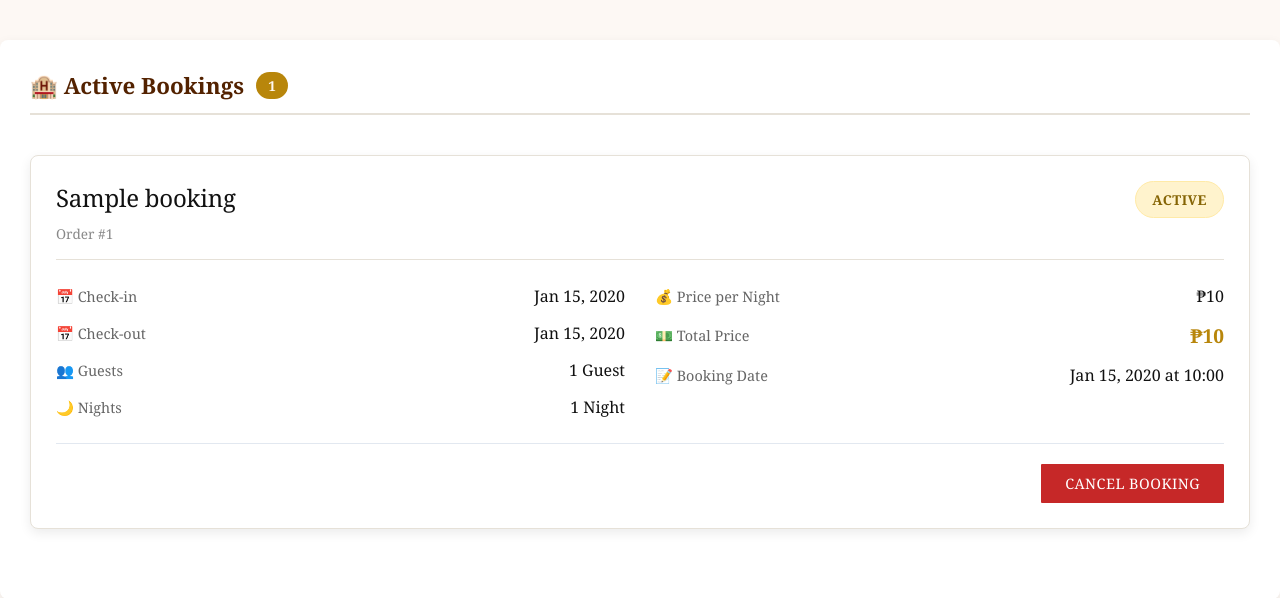
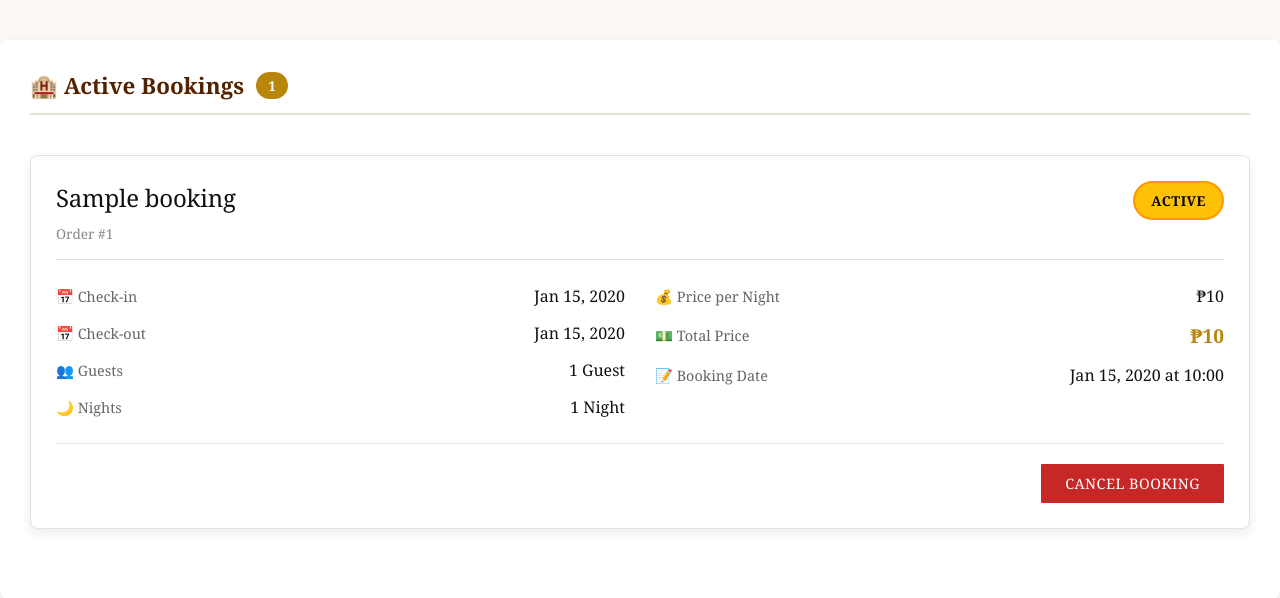
Before and after one commit to z-etsu/Hotel-Booking-System, a PHP site: page /bookings.php in a window 1280 px wide. Shown: the part 203-801 px from the top of the page. Run offline with PHP 8.4, Linux system fonts and the light colour scheme; the visitor is signed in with stand-in values (Sample User, id 1); tables that the repository leaves empty hold one stand-in row (values such as "Sample post").

Commit message:
before makeover

```diff
--- a/bookings.css
+++ b/bookings.css
@@ -167,9 +167,9 @@
     font-size: 0.85rem;
     text-transform: uppercase;
     letter-spacing: 0.5px;
-    background-color: #fff3cd;
-    color: #856404;
-    border: 1px solid #ffeaa7;
+    background-color: #ffc107;
+    color: #000 !important;
+    border: 2px solid #ff9800;
 }
 
 .status-assigned {
--- a/bookings.php
+++ b/bookings.php
@@ -231,7 +231,7 @@ $stmt->close();
                     </div>
                     <?php endif; ?>
 
-                    <!-- ASSIGNED BOOKINGS SECTION -->
+                    <!-- ASSIGNED BOOKINGS SECTION - NO CANCEL BUTTON -->
                     <?php if (!empty($assigned_bookings)): ?>
                     <div class="bookings-list bookings-section">
                         <div class="section-header">
@@ -282,8 +282,8 @@ $stmt->close();
                                     </div>
                                 </div>
                                 <div class="booking-card-footer">
-                                    <button class="btn btn-danger cancel-booking-btn" data-booking-id="<?php echo htmlspecialchars($booking['id']); ?>" data-room-name="<?php echo htmlspecialchars($booking['room_name']); ?>">
-                                        Cancel Booking
+                                    <button class="btn btn-primary rate-review-btn" data-booking-id="<?php echo htmlspecialchars($booking['id']); ?>" data-room-name="<?php echo htmlspecialchars($booking['room_name']); ?>">
+                                        ⭐ Rate & Review
                                     </button>
                                 </div>
                             </div>
```
Also changed, not shown: admin/bookings.php (+17 -1 lines).
